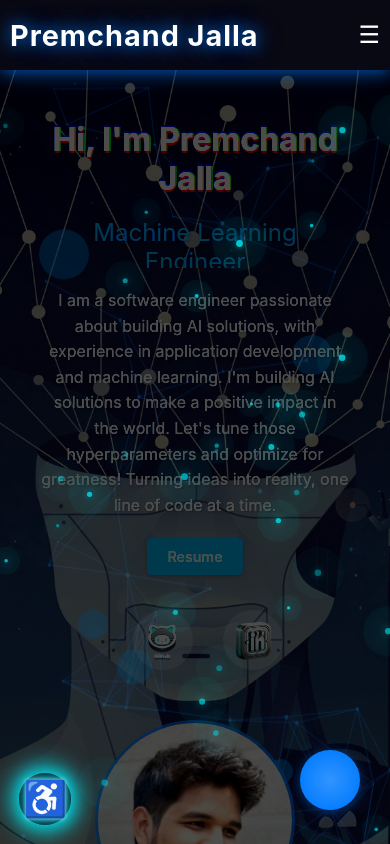
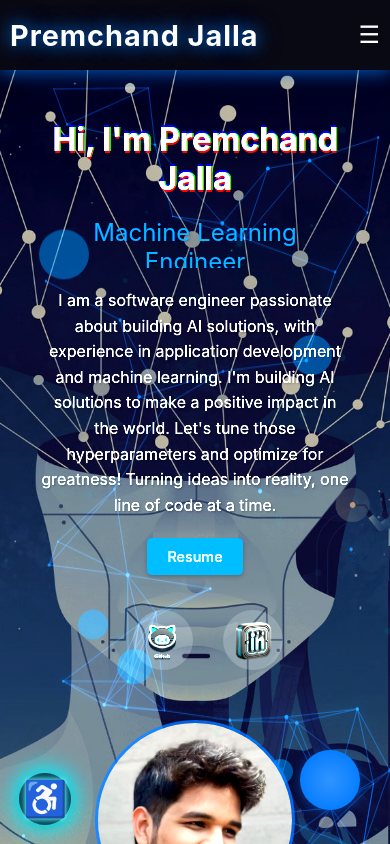
Before and after one commit to PremchandJalla/portfolio-website, a React (Create React App) app: page / in a window 390 px wide. Shown: the top 844 px of the page. Built offline with nearby package versions, Linux system fonts and the light colour scheme.

Commit message:
Fixed 1232

```diff
--- a/src/components/Experience/Experience.css
+++ b/src/components/Experience/Experience.css
@@ -27,7 +27,7 @@
 @media (max-width: 768px) {
   .exp-bg-mobile-overlay {
     display: block;
-    position: fixed;
+    position: absolute;
     top: 0;
     left: 0;
     width: 100vw;
@@ -35,6 +35,10 @@
     background: rgba(0,0,0,0.7);
     z-index: 1;
     pointer-events: none;
+  }
+
+  .particles-canvas {
+    opacity: 0.12;
   }
 }
 
--- a/src/components/Experience/Experience.jsx
+++ b/src/components/Experience/Experience.jsx
@@ -194,7 +194,7 @@ const Experience = () => {
         />
         {/* Mobile Overlay for Readability */}
         <div className="exp-bg-mobile-overlay" />
-        {/* Particles Overlay */}
+        {/* Particles Overlay: Only render in Experience section */}
         <Particles />
         {/* Content */}
         <header className="experience-header" ref={headerRef} role="banner">
--- a/src/components/Experience/Particles.jsx
+++ b/src/components/Experience/Particles.jsx
@@ -127,6 +127,7 @@ const Particles = () => {
   return (
     <canvas
       ref={canvasRef}
+      className="particles-canvas"
       style={{
         position: 'fixed',
         top: 0,
--- a/src/components/Hero/Hero.css
+++ b/src/components/Hero/Hero.css
@@ -1,4 +1,3 @@
-
 .hero-section {
   display: flex;
   align-items: center;
@@ -27,8 +26,8 @@
 @media (max-width: 480px) {
   .hero-section {
     background-image: linear-gradient(
-        rgba(0, 0, 0, 0.7),
-        rgba(0, 0, 0, 0.7)
+        rgba(0, 0, 0, 0.3),
+        rgba(0, 0, 0, 0.3)
       ),
       url('../../assets/hero-bg.jpg'); /* Use a smaller image for performance */
     background-size: cover;
```
